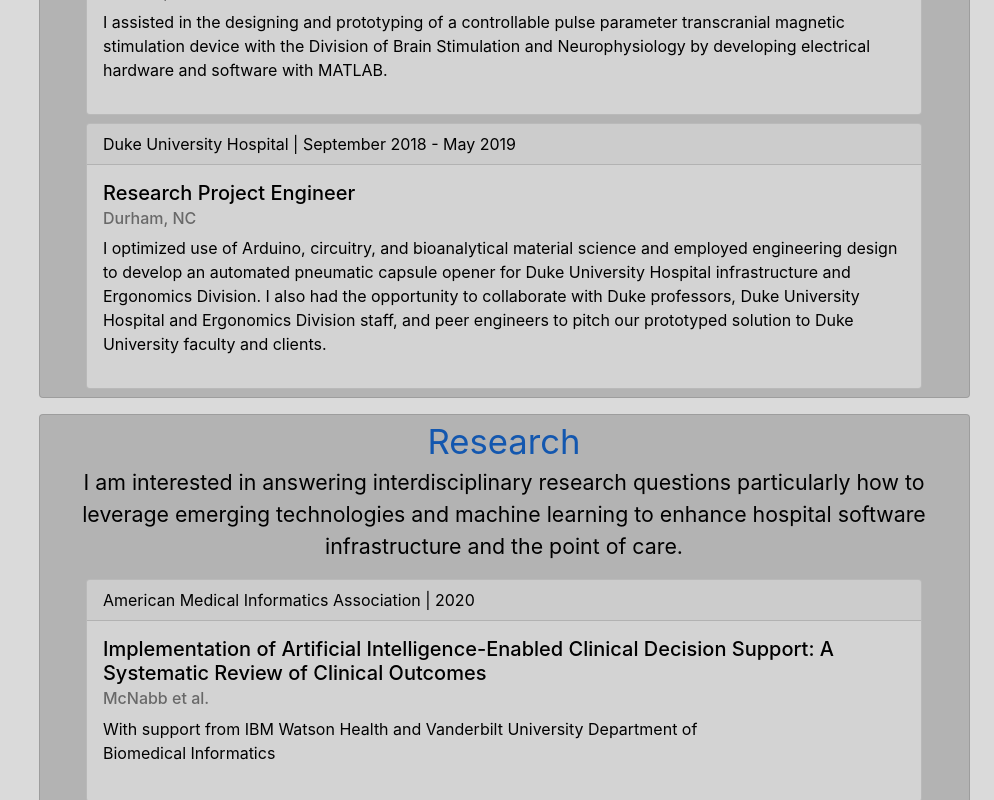
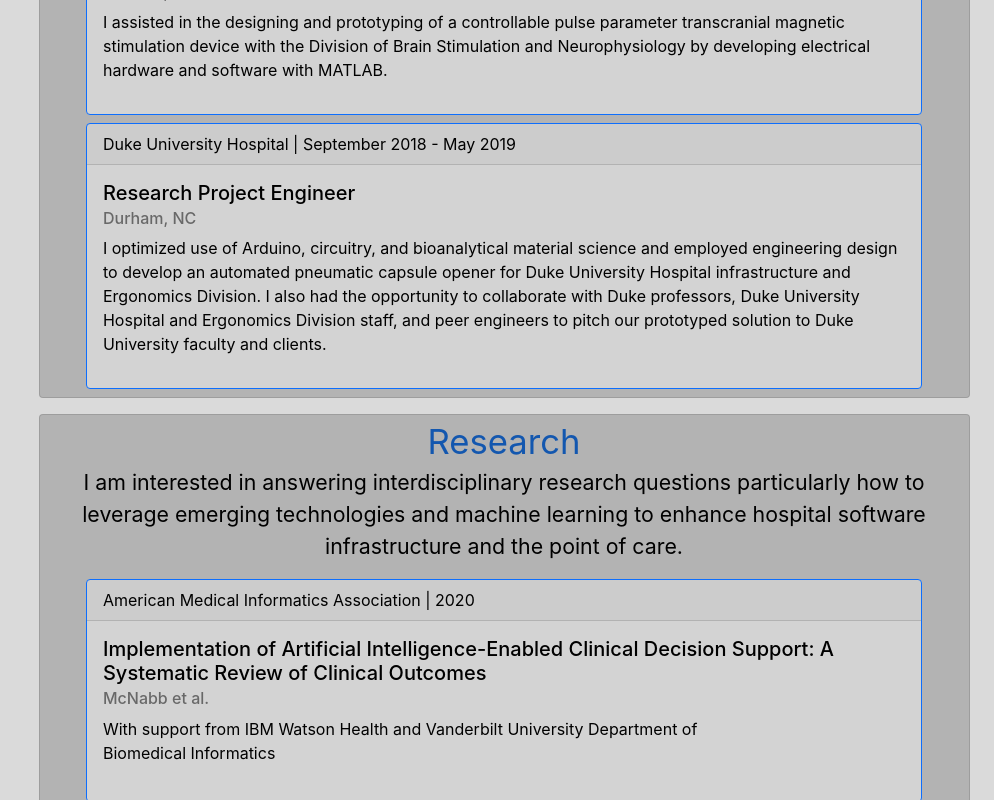
Before and after one commit to saahitadabala/jacksonmcnabb.com, a React (Create React App) app: page / in a window 1280 px wide. Shown: the part 1500-2300 px from the top of the page, without its empty margins (286-1280 px from the left). Built offline with nearby package versions, Linux system fonts and the light colour scheme; a web font is replaced by a local one.

Commit message:
removed skills section header link and decorated child cards with border

```diff
--- a/src/components/experience.jsx
+++ b/src/components/experience.jsx
@@ -17,7 +17,7 @@ export default class Experience extends Component {
       <Fade bottom>
         <div
           id={xpInfo.company}
-          className=" card research-card card-coloring-left"
+          className=" card research-card card-coloring-left border-primary"
         >
           <div className="card-header">
             {xpInfo.company} | {xpInfo.date}
--- a/src/components/research.jsx
+++ b/src/components/research.jsx
@@ -27,7 +27,7 @@ export default class Research extends Component {
         >
           <a
             id={paperInfo.title}
-            className="card research-card card-coloring-left"
+            className="card research-card card-coloring-left border-primary"
             href={paperInfo.url}
             target="_blank"
             rel="noopener noreferrer"
--- a/src/components/skills.jsx
+++ b/src/components/skills.jsx
@@ -77,9 +77,7 @@ export default class Skills extends Component {
           id="skills"
           data-section="skills"
         >
-          <a className="section-header" href="#skills">
-            Technical Skills
-          </a>
+          <div className="section-header">Technical Skills</div>
           <div>
             {technicalSkillGroupNames.map((skillGroupName) => {
               var technicalSkills = technicals[skillGroupName];
```
Also changed, not shown: 2 other files (tests, documents, lock files or other folders).
